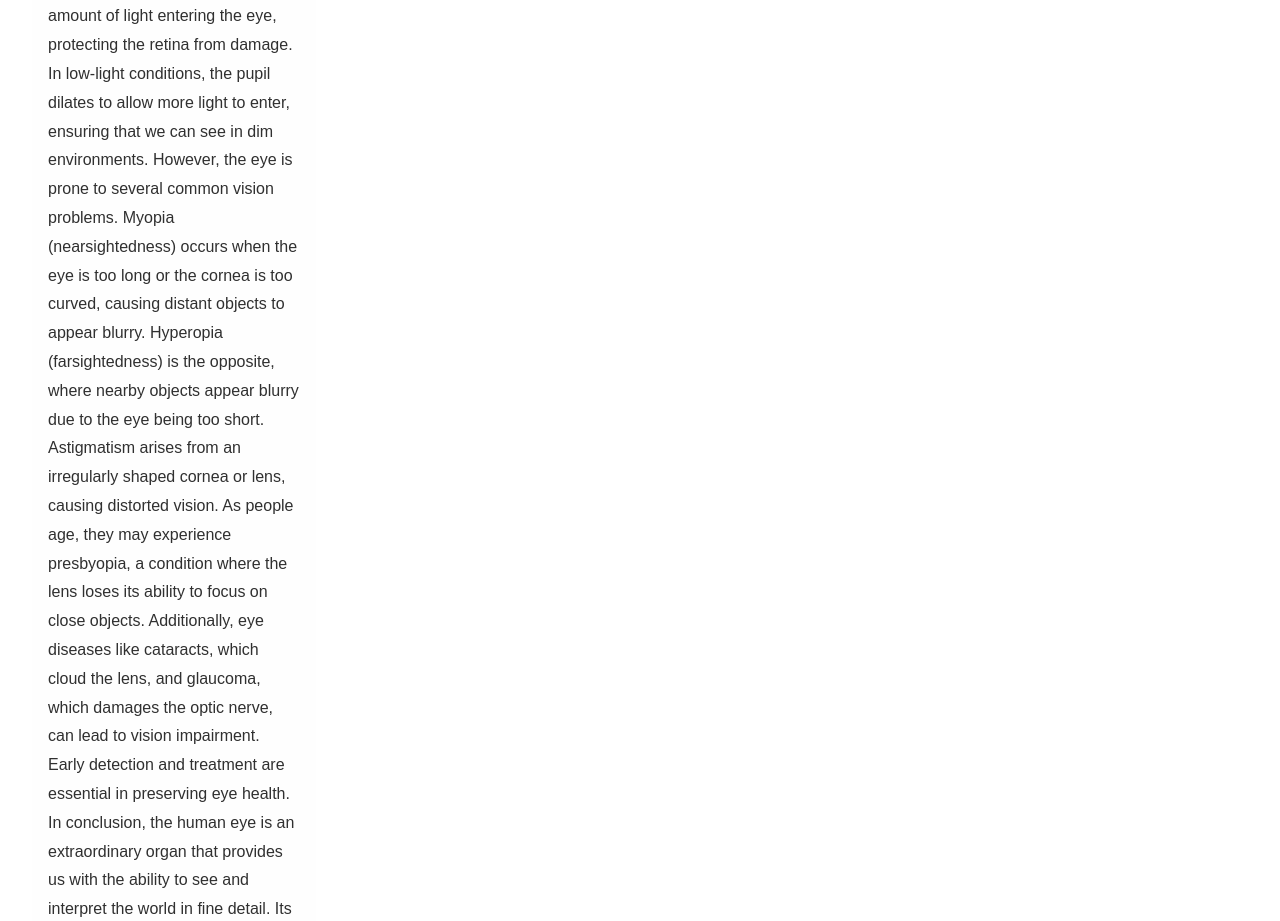
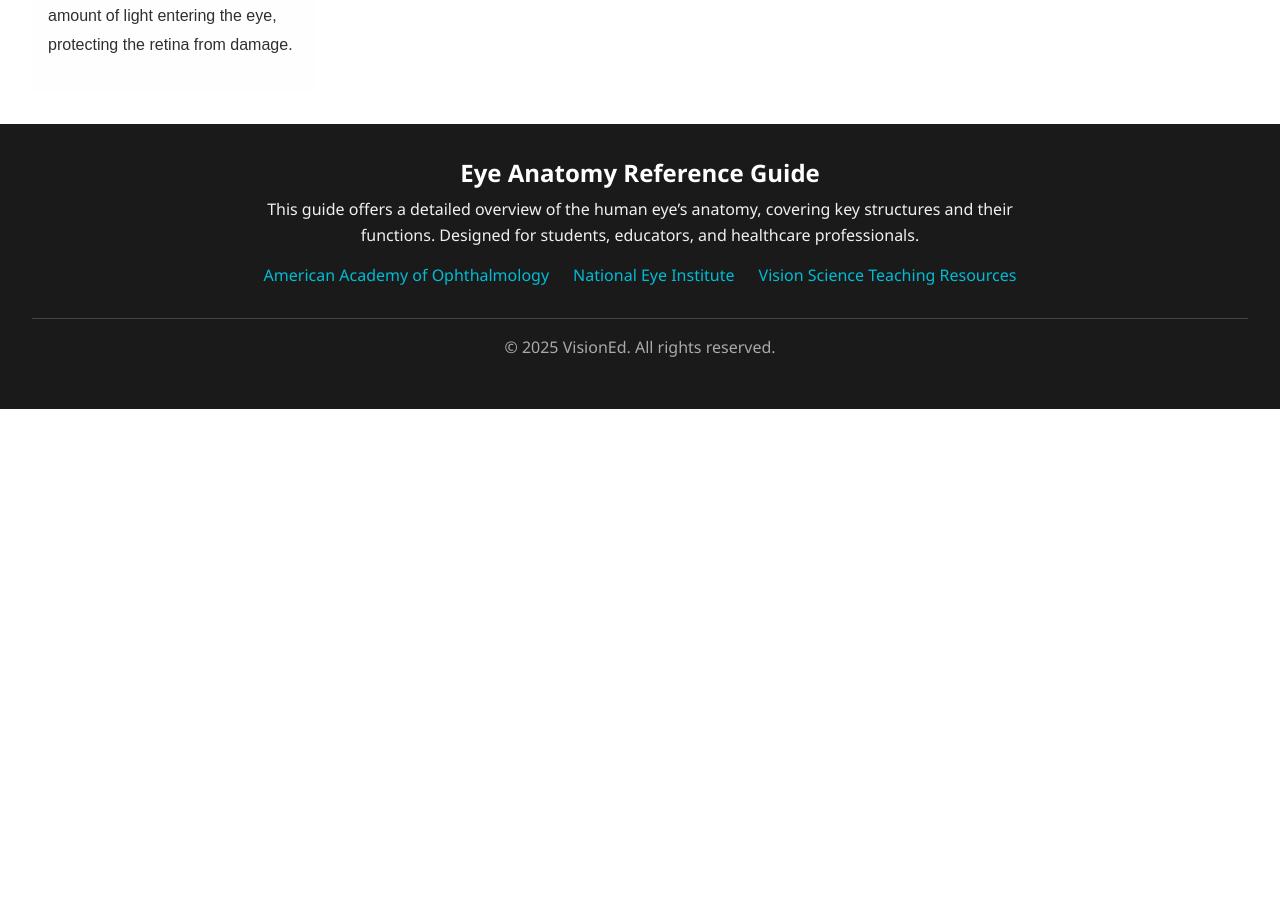
Before and after one commit to Omur-Faruk39/interview-preparation, a plain HTML site: page humanEyeAnatomy/index.html in a window 1280 px wide. Shown: the part 1800-2721 px from the top of the page. After the commit the page ends 2209 px from the top, so only its background shows below. Drawn offline with Linux system fonts and the light colour scheme.

Commit message:
edite human eye anatomy project

```diff
--- a/humanEyeAnatomy/index.html
+++ b/humanEyeAnatomy/index.html
@@ -6,6 +6,7 @@
     <title>Human Eye Anatomy</title>
     <link rel="stylesheet" href="./style/main.css" />
     <link rel="stylesheet" href="./style/navbar.css" />
+    <link rel="stylesheet" href="./style/footer.css" />
   </head>
   <body>
     <header>
@@ -61,23 +62,7 @@
           light. Vision is a dynamic process, as the eye can adapt to varying
           light conditions. In bright environments, the pupil constricts to
           limit the amount of light entering the eye, protecting the retina from
-          damage. In low-light conditions, the pupil dilates to allow more light
-          to enter, ensuring that we can see in dim environments. However, the
-          eye is prone to several common vision problems. Myopia
-          (nearsightedness) occurs when the eye is too long or the cornea is too
-          curved, causing distant objects to appear blurry. Hyperopia
-          (farsightedness) is the opposite, where nearby objects appear blurry
-          due to the eye being too short. Astigmatism arises from an irregularly
-          shaped cornea or lens, causing distorted vision. As people age, they
-          may experience presbyopia, a condition where the lens loses its
-          ability to focus on close objects. Additionally, eye diseases like
-          cataracts, which cloud the lens, and glaucoma, which damages the optic
-          nerve, can lead to vision impairment. Early detection and treatment
-          are essential in preserving eye health. In conclusion, the human eye
-          is an extraordinary organ that provides us with the ability to see and
-          interpret the world in fine detail. Its complex structure, along with
-          its adaptive mechanisms, plays a vital role in how we interact with
-          our surroundings.
+          damage.
         </article>
       </section>
 
@@ -107,6 +92,46 @@
 
     <div class="modal"></div>
 
+    <footer class="site-footer">
+      <div class="footer-content">
+        <h2>Eye Anatomy Reference Guide</h2>
+        <p>
+          This guide offers a detailed overview of the human eye’s anatomy,
+          covering key structures and their functions. Designed for students,
+          educators, and healthcare professionals.
+        </p>
+        <ul class="footer-links">
+          <li>
+            <a
+              href="https://www.aao.org/eye-health"
+              target="_blank"
+              rel="noopener"
+              >American Academy of Ophthalmology</a
+            >
+          </li>
+          <li>
+            <a
+              href="https://www.nei.nih.gov/learn-about-eye-health"
+              target="_blank"
+              rel="noopener"
+              >National Eye Institute</a
+            >
+          </li>
+          <li>
+            <a
+              href="https://teachvision.org/resources"
+              target="_blank"
+              rel="noopener"
+              >Vision Science Teaching Resources</a
+            >
+          </li>
+        </ul>
+      </div>
+      <div class="footer-bottom">
+        <p>© 2025 VisionEd. All rights reserved.</p>
+      </div>
+    </footer>
+
     <script src="./index.js" type="module"></script>
   </body>
 </html>
--- /dev/null
+++ b/humanEyeAnatomy/style/footer.css
@@ -0,0 +1,53 @@
+.site-footer {
+  background-color: #1a1a1a;
+  color: #f0f0f0;
+  padding: 2rem;
+  font-family: "Segoe UI", sans-serif;
+}
+
+.footer-content {
+  max-width: 800px;
+  margin: 0 auto;
+  text-align: center;
+}
+
+.site-footer h2 {
+  font-size: 1.5rem;
+  margin-bottom: 0.5rem;
+  color: #ffffff;
+}
+
+.site-footer p {
+  font-size: 1rem;
+  line-height: 1.6;
+  margin-bottom: 1rem;
+}
+
+.footer-links {
+  list-style: none;
+  padding: 0;
+  margin: 1rem 0;
+  display: flex;
+  justify-content: center;
+  gap: 1.5rem;
+  flex-wrap: wrap;
+}
+
+.footer-links a {
+  color: #00bcd4;
+  text-decoration: none;
+  transition: color 0.3s ease;
+}
+
+.footer-links a:hover {
+  color: #80deea;
+}
+
+.footer-bottom {
+  border-top: 1px solid #444;
+  margin-top: 2rem;
+  padding-top: 1rem;
+  font-size: 0.875rem;
+  color: #aaa;
+  text-align: center;
+}
--- a/humanEyeAnatomy/style/main.css
+++ b/humanEyeAnatomy/style/main.css
@@ -168,7 +168,7 @@ body {
 }
 
 .active > div {
-  max-width: 400px;
+  max-width: 70vw;
   display: grid;
   margin: 2rem auto;
   padding: 1rem;
@@ -180,6 +180,11 @@ body {
 
 .modal-image {
   max-width: 100%;
+  background-color: white;
+  display: flex;
+  align-items: center;
+  justify-content: center;
+  padding: 1rem 0;
   height: auto;
   border-radius: 10px;
 }
@@ -200,6 +205,9 @@ body {
 @media screen and (max-width: 992px) {
   .res {
     font-size: 20px;
+  }
+  main {
+    grid-template-columns: 1fr 1fr;
   }
 }
 
```
